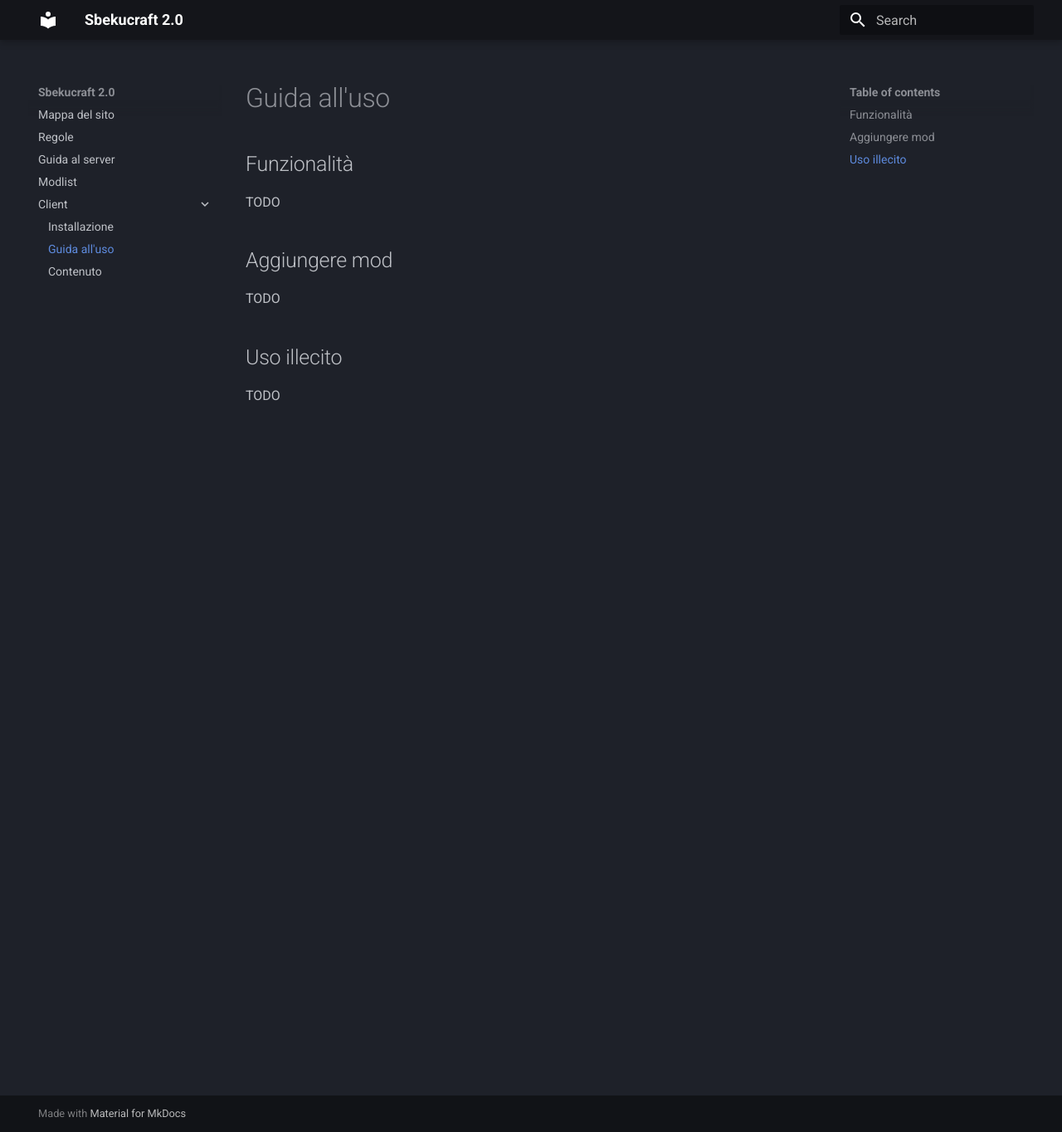
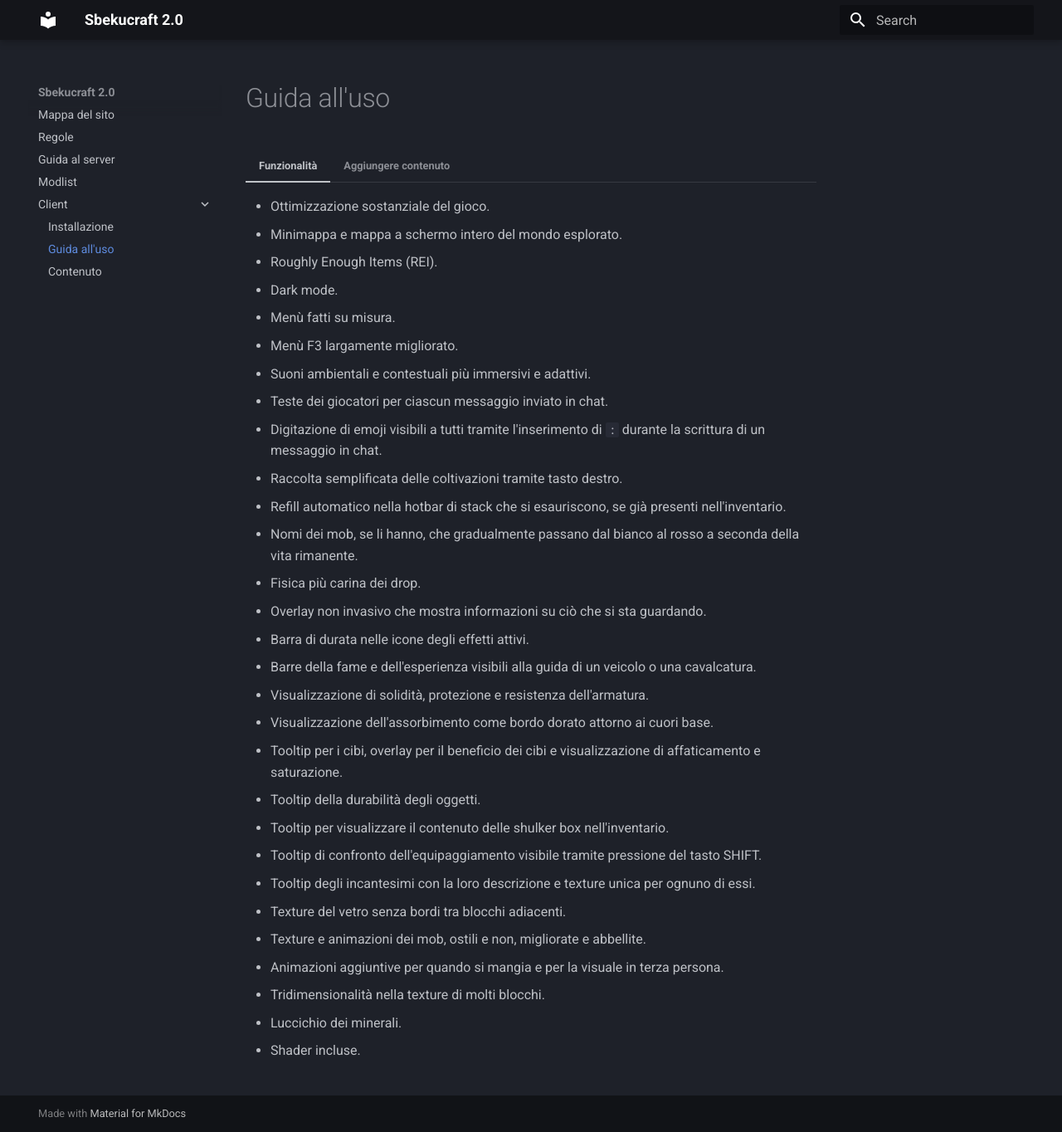
Before and after one commit to Sbekucraft/Sbekucraft-2.0-Wiki, an MkDocs documentation site: the page built from docs/client/guida.md, in a window 1280 px wide and 1364 px high. Shown: the whole window at 83% size. Built offline with MkDocs 1.6.1 and Material for MkDocs 9.7.7, drawn with Linux system fonts in a browser that asks for light colours.

Commit message:
Aggiunta guida client.

```diff
--- a/docs/client/guida.md
+++ b/docs/client/guida.md
@@ -1,7 +1,35 @@
 # Guida all'uso
-## Funzionalità
-TODO
-## Aggiungere mod
-TODO
-## Uso illecito
-TODO
+=== "Funzionalità"
+    - Ottimizzazione sostanziale del gioco.
+    - Minimappa e mappa a schermo intero del mondo esplorato.
+    - Roughly Enough Items (REI).
+    - Dark mode.
+    - Menù fatti su misura.
+    - Menù F3 largamente migliorato.
+    - Suoni ambientali e contestuali più immersivi e adattivi.
+    - Teste dei giocatori per ciascun messaggio inviato in chat.
+    - Digitazione di emoji visibili a tutti tramite l'inserimento di `:` durante la scrittura di un messaggio in chat.
+    - Raccolta semplificata delle coltivazioni tramite tasto destro.
+    - Refill automatico nella hotbar di stack che si esauriscono, se già presenti nell'inventario.
+    - Nomi dei mob, se li hanno, che gradualmente passano dal bianco al rosso a seconda della vita rimanente.
+    - Fisica più carina dei drop.
+    - Overlay non invasivo che mostra informazioni su ciò che si sta guardando.
+    - Barra di durata nelle icone degli effetti attivi.
+    - Barre della fame e dell'esperienza visibili alla guida di un veicolo o una cavalcatura.
+    - Visualizzazione di solidità, protezione e resistenza dell'armatura.
+    - Visualizzazione dell'assorbimento come bordo dorato attorno ai cuori base.
+    - Tooltip per i cibi, overlay per il beneficio dei cibi e visualizzazione di affaticamento e saturazione.
+    - Tooltip della durabilità degli oggetti.
+    - Tooltip per visualizzare il contenuto delle shulker box nell'inventario.
+    - Tooltip di confronto dell'equipaggiamento visibile tramite pressione del tasto SHIFT.
+    - Tooltip degli incantesimi con la loro descrizione e texture unica per ognuno di essi.
+    - Texture del vetro senza bordi tra blocchi adiacenti.
+    - Texture e animazioni dei mob, ostili e non, migliorate e abbellite.
+    - Animazioni aggiuntive per quando si mangia e per la visuale in terza persona.
+    - Tridimensionalità nella texture di molti blocchi.
+    - Luccichio dei minerali.
+    - Shader incluse.
+
+=== "Aggiungere contenuto"
+    - L'aggiunta di mod, texture pack o shader non presenti tra quelle predefinite nel modpack è da considerarsi lecito purché l'utilizzo di esse non vada ad infrangere il [regolamento del server](https://wiki.sbekucraft.it/regole) in alcun modo.
+    In caso di dubbio, è sempre possibile rivolgersi ai moderatori.
```
Also changed, not shown: docs/client/installazione.md (+3 -3 lines).
